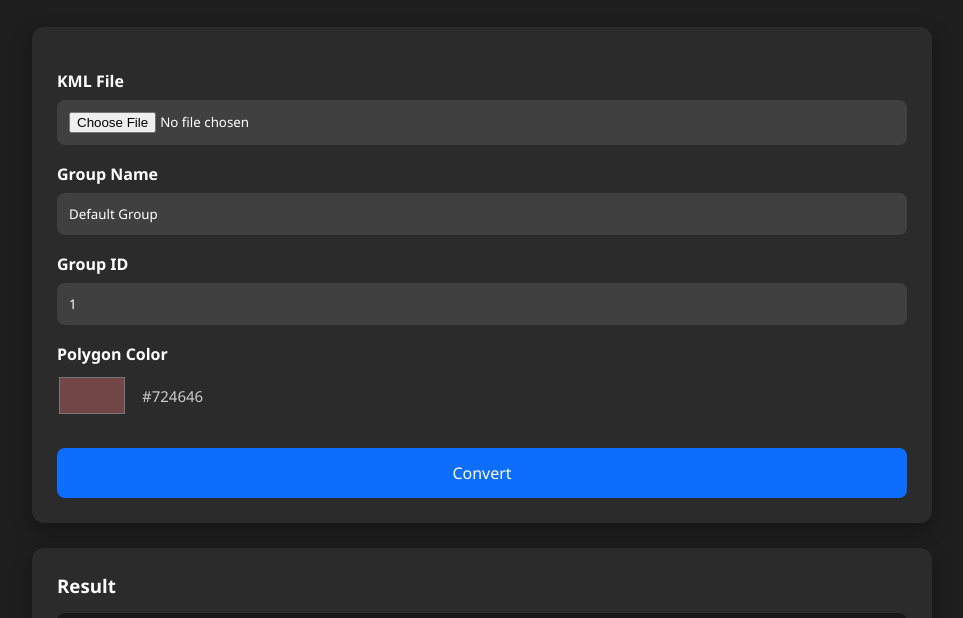
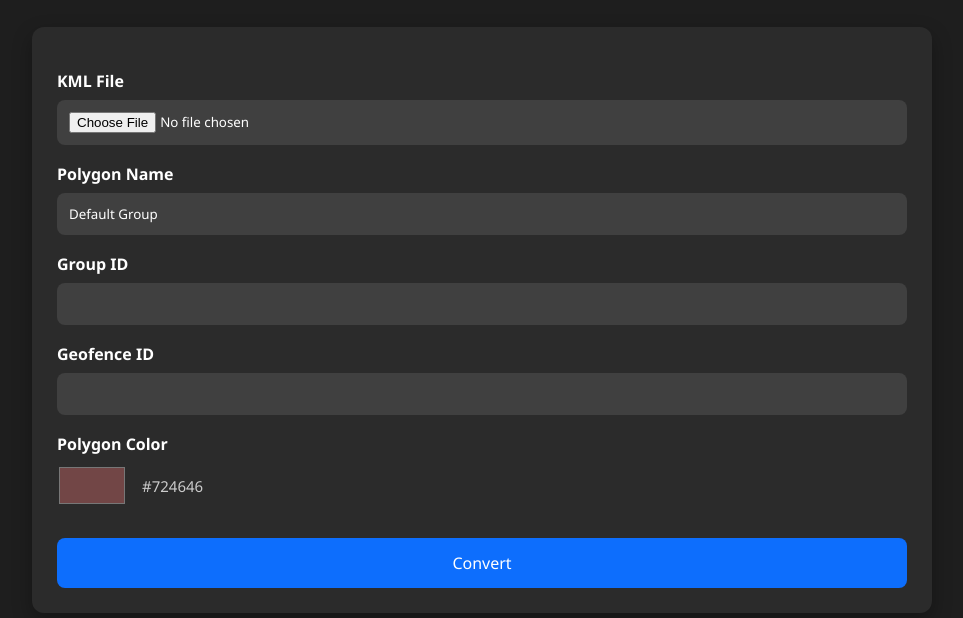
Before and after one commit to taufiq-h/kml_gexp_converter, a plain HTML site: page index.html in a window 1280 px wide. Shown: the part 118-736 px from the top of the page, without its empty margins (158-1121 px from the left). Drawn offline with Linux system fonts and the light colour scheme.

Commit message:
change to null

```diff
--- a/index.html
+++ b/index.html
@@ -25,7 +25,7 @@
             accept=".kml"
         >
 
-        <label>Group Name</label>
+        <label>Polygon Name</label>
         <input
             type="text"
             id="groupName"
@@ -37,7 +37,14 @@
         <input
             type="number"
             id="groupId"
-            value="1"
+            value="null"
+        >
+
+        <label>Geofence ID</label>
+        <input
+            type="number"
+            id="geofenceId"
+            value="null"
         >
 
         <label>Polygon Color</label>
--- a/script.js
+++ b/script.js
@@ -34,6 +34,7 @@ async function convertKML() {
 
     const groupName = document.getElementById("groupName").value;
     const groupId = Number(document.getElementById("groupId").value);
+    const geofenceId = Number(document.getElementById("geofenceId").value);
     const polygonColor = colorPicker.value;
 
     const result = {
@@ -46,13 +47,13 @@ async function convertKML() {
         geofences: []
     };
 
-    let geofenceId = 1;
+   let currentId = geofenceId;
 
     for (const placemark of placemarks) {
 
         const geofence = parsePlacemark(
             placemark,
-            geofenceId++,
+            currentId++,
             groupId,
             polygonColor
         );
```
